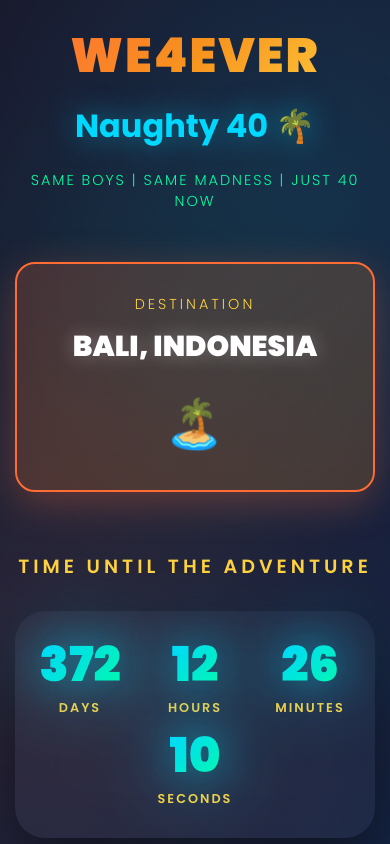
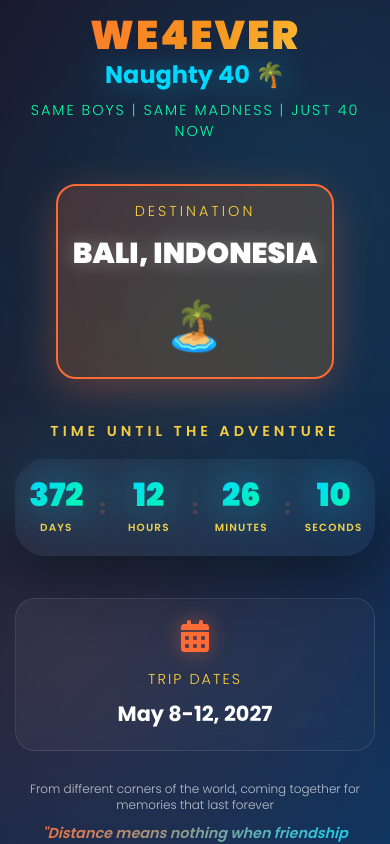
Before and after one commit to AnjanaKulasinghe/We4EverNaughty40TripCountDown, a plain HTML site: page index.html in a window 390 px wide. Shown: the top 844 px of the page. Drawn offline with Linux system fonts and the light colour scheme.

Commit message:
Add Bali trip countdown

```diff
--- a/styles.css
+++ b/styles.css
@@ -20,8 +20,12 @@ body {
     background: linear-gradient(135deg, #1a1a2e 0%, #16213e 50%, #0f3460 100%);
     color: var(--text-light);
     min-height: 100vh;
-    overflow-x: hidden;
+    height: 100vh;
+    overflow: hidden;
     position: relative;
+    display: flex;
+    align-items: center;
+    justify-content: center;
 }
 
 body::before {
@@ -41,36 +45,44 @@ body::before {
 
 .container {
     max-width: 1400px;
-    margin: 0 auto;
-    padding: 40px 20px;
+    width: 100%;
+    height: 100vh;
+    padding: clamp(15px, 2vh, 30px) 20px;
     position: relative;
     z-index: 1;
+    display: flex;
+    flex-direction: column;
+    justify-content: space-between;
+    overflow-y: auto;
 }
 
 .header {
     text-align: center;
-    margin-bottom: 50px;
+    margin-bottom: clamp(15px, 3vh, 30px);
     animation: fadeInDown 1s ease-out;
+    flex-shrink: 0;
 }
 
 .main-title {
-    font-size: clamp(3rem, 8vw, 7rem);
+    font-size: clamp(2.5rem, 6vw, 5rem);
     font-weight: 900;
     background: linear-gradient(135deg, var(--primary-color), var(--secondary-color), var(--accent-color));
     -webkit-background-clip: text;
     -webkit-text-fill-color: transparent;
     background-clip: text;
-    margin-bottom: 10px;
+    margin-bottom: clamp(5px, 1vh, 10px);
     letter-spacing: 2px;
     text-transform: uppercase;
+    line-height: 1;
 }
 
 .sub-title {
-    font-size: clamp(2rem, 5vw, 4rem);
+    font-size: clamp(1.5rem, 4vw, 3rem);
     font-weight: 700;
     color: var(--text-accent);
-    margin-bottom: 20px;
+    margin-bottom: clamp(8px, 1.5vh, 15px);
     text-shadow: 0 0 30px rgba(0, 217, 255, 0.5);
+    line-height: 1;
 }
 
 .tagline {
@@ -85,8 +97,8 @@ body::before {
     background: linear-gradient(135deg, rgba(255, 107, 53, 0.2), rgba(247, 147, 30, 0.2));
     border: 2px solid var(--primary-color);
     border-radius: 20px;
-    padding: 30px;
-    margin: 40px auto;
+    padding: clamp(15px, 2.5vh, 25px);
+    margin: clamp(10px, 2vh, 20px) auto;
     max-width: 800px;
     display: flex;
     justify-content: space-between;
@@ -94,6 +106,7 @@ body::before {
     backdrop-filter: blur(10px);
     animation: fadeIn 1s ease-out 0.3s backwards;
     box-shadow: 0 10px 40px rgba(255, 107, 53, 0.3);
+    flex-shrink: 0;
 }
 
 .destination-text {
@@ -123,15 +136,16 @@ body::before {
 }
 
 .countdown-container {
-    margin: 60px 0;
+    margin: clamp(15px, 3vh, 40px) 0;
     animation: fadeIn 1s ease-out 0.5s backwards;
+    flex-shrink: 0;
 }
 
 .countdown-label {
     text-align: center;
-    font-size: clamp(1.2rem, 2.5vw, 1.8rem);
+    font-size: clamp(0.9rem, 2vw, 1.4rem);
     color: var(--accent-color);
-    margin-bottom: 30px;
+    margin-bottom: clamp(10px, 2vh, 20px);
     text-transform: uppercase;
     letter-spacing: 4px;
     font-weight: 600;
@@ -141,9 +155,9 @@ body::before {
     display: flex;
     justify-content: center;
     align-items: center;
-    gap: clamp(10px, 3vw, 30px);
-    flex-wrap: wrap;
-    padding: 40px 20px;
+    gap: clamp(5px, 2vw, 25px);
+    flex-wrap: nowrap;
+    padding: clamp(20px, 3vh, 35px) clamp(10px, 2vw, 20px);
     background: rgba(255, 255, 255, 0.03);
     border-radius: 30px;
     backdrop-filter: blur(20px);
@@ -154,11 +168,12 @@ body::before {
     display: flex;
     flex-direction: column;
     align-items: center;
-    min-width: clamp(100px, 15vw, 180px);
+    min-width: clamp(60px, 15vw, 180px);
+    flex: 1;
 }
 
 .time-value {
-    font-size: clamp(3rem, 10vw, 7rem);
+    font-size: clamp(2rem, 7vw, 5rem);
     font-weight: 900;
     background: linear-gradient(135deg, var(--text-accent), var(--green-accent));
     -webkit-background-clip: text;
@@ -170,40 +185,45 @@ body::before {
 }
 
 .time-label {
-    font-size: clamp(0.8rem, 2vw, 1.2rem);
+    font-size: clamp(0.65rem, 1.8vw, 1.2rem);
     color: var(--accent-color);
-    margin-top: 10px;
+    margin-top: clamp(5px, 1vh, 10px);
     text-transform: uppercase;
-    letter-spacing: 2px;
+    letter-spacing: clamp(1px, 0.3vw, 2px);
     font-weight: 600;
 }
 
 .time-separator {
-    font-size: clamp(2rem, 8vw, 5rem);
+    font-size: clamp(1.5rem, 6vw, 5rem);
     font-weight: 900;
     color: var(--primary-color);
     opacity: 0.6;
     animation: blink 2s ease-in-out infinite;
+    flex-shrink: 0;
 }
 
 .trip-details {
     display: grid;
-    grid-template-columns: repeat(auto-fit, minmax(280px, 1fr));
-    gap: 30px;
-    margin: 60px 0;
+    grid-template-columns: repeat(auto-fit, minmax(250px, 1fr));
+    gap: clamp(15px, 2vh, 25px);
+    margin: clamp(15px, 3vh, 40px) 0 clamp(10px, 2vh, 30px);
     animation: fadeIn 1s ease-out 0.7s backwards;
+    flex-shrink: 0;
 }
 
 .detail-card {
     background: linear-gradient(135deg, rgba(255, 255, 255, 0.05), rgba(255, 255, 255, 0.02));
     border: 1px solid rgba(255, 255, 255, 0.1);
     border-radius: 20px;
-    padding: 30px;
+    padding: clamp(15px, 2.5vh, 25px);
     display: flex;
-    gap: 20px;
+    flex-direction: column;
+    gap: clamp(12px, 2vh, 20px);
     align-items: center;
+    justify-content: center;
     transition: all 0.3s ease;
     backdrop-filter: blur(10px);
+    text-align: center;
 }
 
 .detail-card:hover {
@@ -213,7 +233,7 @@ body::before {
 }
 
 .detail-icon {
-    font-size: clamp(2.5rem, 5vw, 3.5rem);
+    font-size: clamp(2rem, 4vw, 2.8rem);
     color: var(--primary-color);
     filter: drop-shadow(0 0 10px rgba(255, 107, 53, 0.5));
 }
@@ -226,6 +246,8 @@ body::before {
     display: flex;
     flex-direction: column;
     gap: 8px;
+    align-items: center;
+    text-align: center;
 }
 
 .detail-title {
@@ -244,21 +266,22 @@ body::before {
 
 .footer {
     text-align: center;
-    margin-top: 80px;
-    padding: 40px 20px;
+    margin-top: auto;
+    padding: clamp(10px, 2vh, 25px) 20px clamp(10px, 1.5vh, 20px);
     animation: fadeIn 1s ease-out 0.9s backwards;
+    flex-shrink: 0;
 }
 
 .footer-text {
-    font-size: clamp(1rem, 2vw, 1.3rem);
+    font-size: clamp(0.85rem, 1.5vw, 1.1rem);
     color: rgba(255, 255, 255, 0.7);
-    margin-bottom: 20px;
+    margin-bottom: clamp(8px, 1.5vh, 15px);
     font-weight: 300;
-    line-height: 1.6;
+    line-height: 1.5;
 }
 
 .footer-quote {
-    font-size: clamp(1.2rem, 3vw, 1.8rem);
+    font-size: clamp(1rem, 2vw, 1.4rem);
     font-weight: 600;
     font-style: italic;
     background: linear-gradient(135deg, var(--primary-color), var(--text-accent));
@@ -318,25 +341,99 @@ body::before {
 /* Responsive adjustments */
 @media (max-width: 768px) {
     .container {
-        padding: 20px 15px;
+        padding: 15px;
     }
 
     .destination-banner {
         flex-direction: column;
         text-align: center;
-        gap: 20px;
+        gap: 15px;
+        padding: 15px;
     }
 
     .countdown {
-        gap: 15px;
-        padding: 30px 15px;
+        gap: clamp(3px, 1.5vw, 8px);
+        padding: 20px 8px;
+    }
+
+    .time-unit {
+        min-width: 50px;
     }
 
     .time-separator {
-        display: none;
+        font-size: clamp(1.2rem, 5vw, 2rem);
+        margin: 0 clamp(2px, 1vw, 5px);
     }
 
     .trip-details {
         grid-template-columns: 1fr;
+        gap: 15px;
+        margin: clamp(10px, 2vh, 20px) 0;
+    }
+
+    .detail-card:nth-child(2),
+    .detail-card:nth-child(3) {
+        display: none;
+    }
+
+    .footer {
+        margin-top: auto;
+        padding: clamp(8px, 1.5vh, 15px) 15px;
+    }
+
+    .footer-text {
+        font-size: clamp(0.75rem, 1.2vw, 0.95rem);
+        margin-bottom: clamp(6px, 1vh, 10px);
+        line-height: 1.4;
+    }
+
+    .footer-quote {
+        font-size: clamp(0.9rem, 1.5vw, 1.2rem);
     }
 }
+
+@media (max-height: 700px) {
+    .header {
+        margin-bottom: 10px;
+    }
+
+    .countdown-container {
+        margin: 10px 0;
+    }
+
+    .trip-details {
+        margin: 15px 0 10px;
+        gap: 10px;
+    }
+
+    .footer {
+        padding: 10px 20px;
+    }
+}
+
+@media (max-width: 768px) and (max-height: 750px) {
+    .tagline {
+        font-size: clamp(0.7rem, 1.5vw, 0.9rem);
+    }
+
+    .destination-banner {
+        padding: 12px;
+    }
+
+    .destination-name {
+        font-size: clamp(1.4rem, 3.5vw, 2rem);
+    }
+
+    .palm-emoji {
+        font-size: clamp(2rem, 4vw, 3rem);
+    }
+
+    .countdown-label {
+        font-size: clamp(0.75rem, 1.5vw, 1rem);
+        margin-bottom: clamp(8px, 1.5vh, 12px);
+    }
+
+    .detail-card {
+        padding: 12px;
+    }
+}
```
